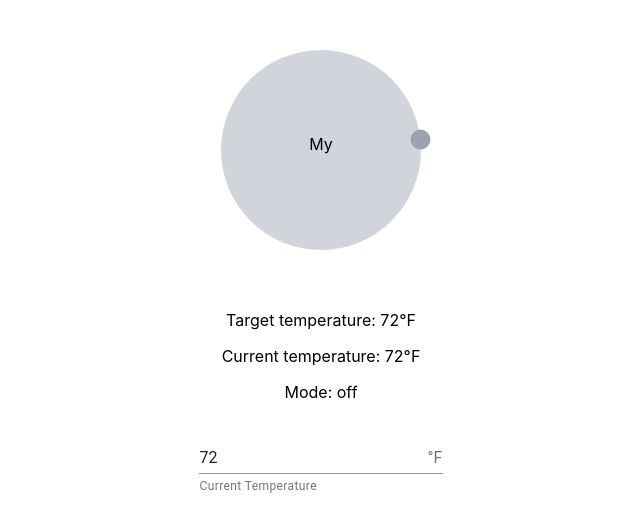
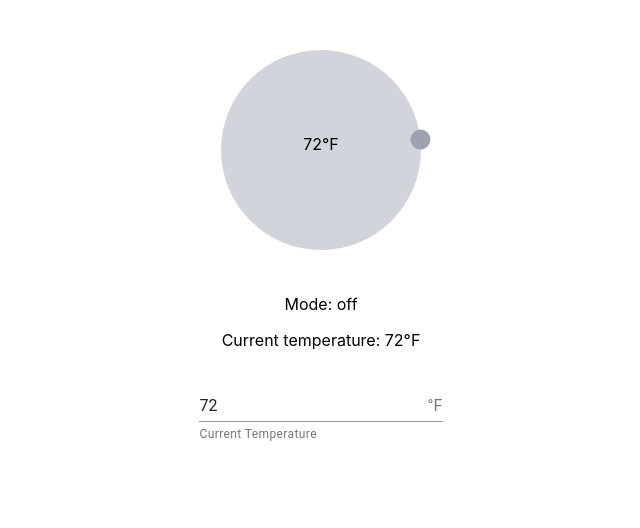
Before and after one commit to hellodommy/cs3249-radial-slider, a React (Create React App) app: page / in a window 1280 px wide. Shown: the top 528 px of the page, without its empty margins (319-959 px from the left). Built offline with nearby package versions, Linux system fonts and the light colour scheme.

Commit message:
Update target temperature inside radial slider

```diff
--- a/src/RadialSlider.jsx
+++ b/src/RadialSlider.jsx
@@ -116,10 +116,9 @@ class RadialSlider extends React.Component {
             style={{ cursor: "pointer" }}
           />
           <text x="100" y="100" text-anchor="middle" class="small">
-            My
+            {targetTemperature}°F
           </text>
         </svg>
-        <p>{targetTemperature}</p>
       </div>
     );
   }
--- a/src/Widget.jsx
+++ b/src/Widget.jsx
@@ -48,13 +48,15 @@ class Widget extends React.Component {
           justify="center"
           alignItems="center"
         >
-          <Grid item xs={4} style={{ width: "100%", marginTop: "50px"}}>
-            <RadialSlider onTemperatureChange={this.handleTargetTempChange}/>
+          <Grid item xs={4} style={{ width: "100%", marginTop: "50px" }}>
+            <RadialSlider
+              onTemperatureChange={this.handleTargetTempChange}
+              targetTemperature={targetTemperature}
+            />
           </Grid>
           <Grid item xs={4}>
-            <p>Target temperature: {targetTemperature}°F</p>
+            <p>Mode: {mode}</p>
             <p>Current temperature: {currTemperature}°F</p>
-            <p>Mode: {mode}</p>
           </Grid>
           <Grid item xs={12}>
             <Thermometer
```
